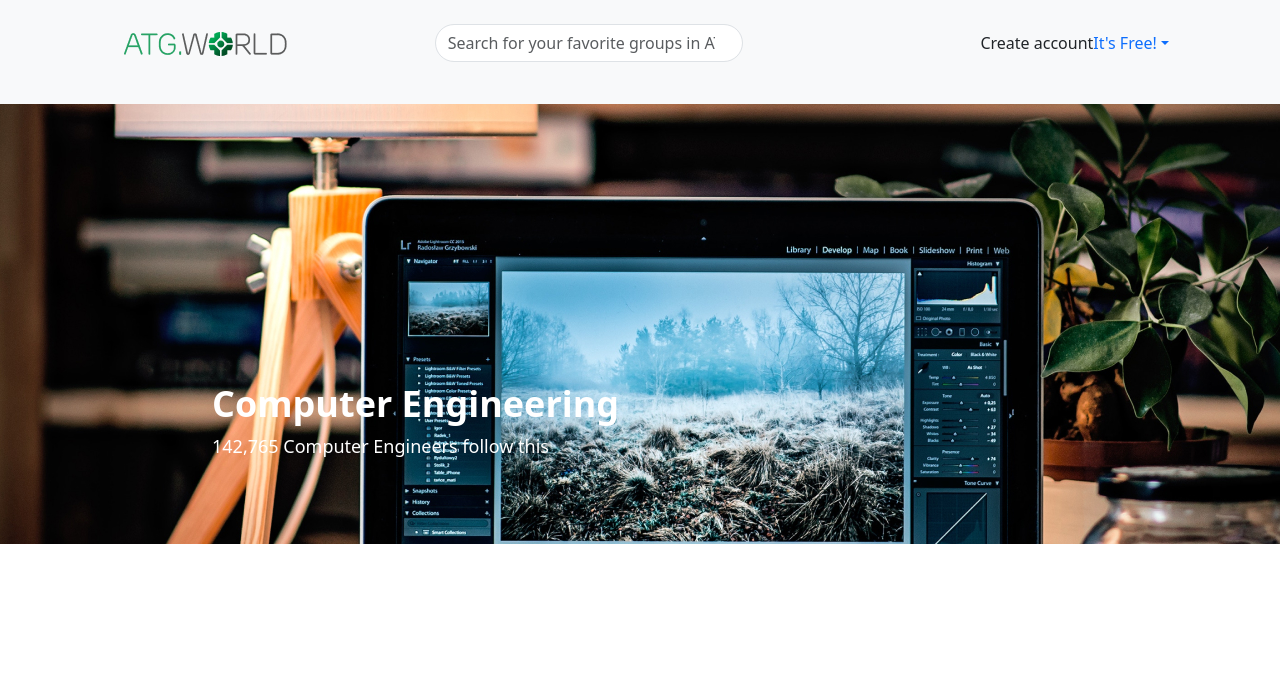
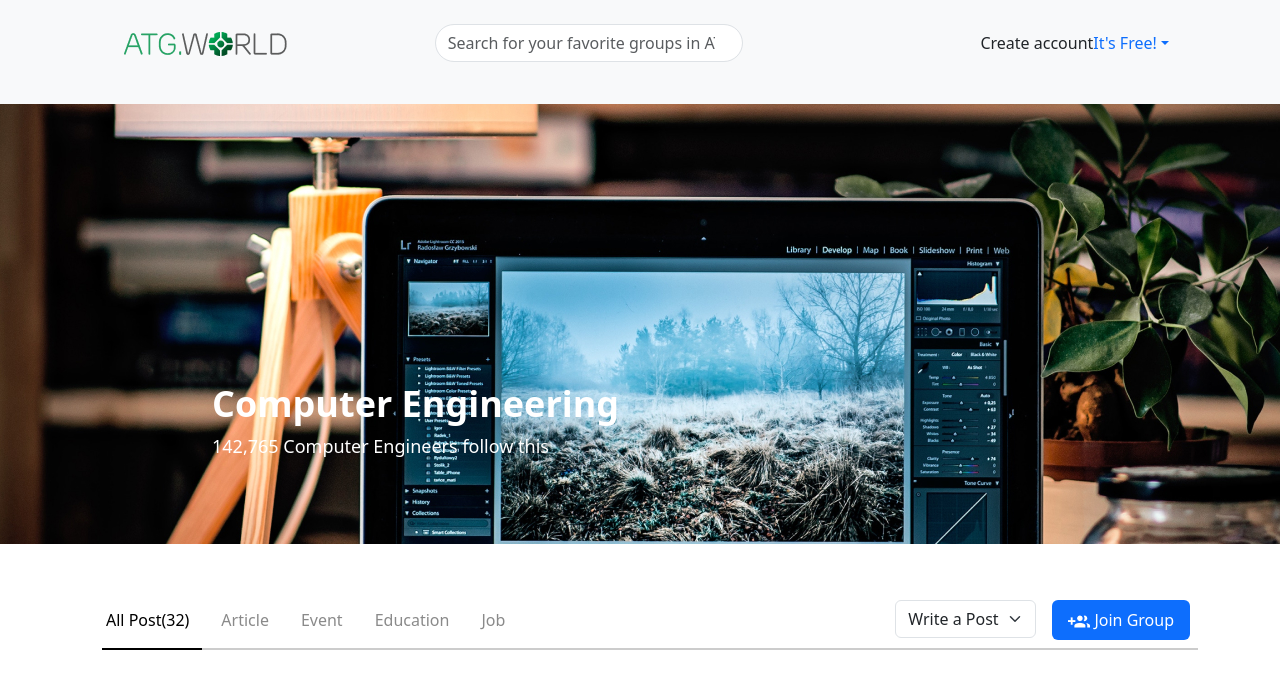
Before and after one commit to AbdullaAlMamun121/Banao-Social, a React (Vite) app: page / in a window 1280 px wide. Shown: the top 688 px of the page. Built offline with nearby package versions, Linux system fonts and the light colour scheme.

Commit message:
menu for pc done

```diff
--- a/package.json
+++ b/package.json
@@ -15,6 +15,7 @@
     "match-sorter": "^6.3.1",
     "react": "^18.2.0",
     "react-dom": "^18.2.0",
+    "react-icons": "^4.9.0",
     "react-router-dom": "^6.13.0",
     "sort-by": "^1.2.0"
   },
--- a/src/pages/Home/Home/Home.jsx
+++ b/src/pages/Home/Home/Home.jsx
@@ -1,10 +1,12 @@
 import React from 'react';
 import Header from '../Header/Header';
+import Menu from '../Menu/Menu';
 
 const Home = () => {
     return (
         <div>
             <Header></Header>
+            <Menu></Menu>
         </div>
     );
 };
--- /dev/null
+++ b/src/pages/Home/Menu/Menu.css
@@ -0,0 +1,33 @@
+.nav-link.active {
+    color: #000000;
+    font-style: normal;
+    font-weight: 400;
+    font-size: 16px;
+
+}
+
+.nav-link {
+    color: #8A8A8A;
+    font-style: normal;
+    font-weight: 400;
+    font-size: 16px;
+}
+
+.divider-container {
+    display: flex;
+    align-items: stretch;
+}
+
+.black-div {
+    width: 100px;
+    margin-left: 20px;
+    border: 1px solid black;
+    background-color: #000;
+    /* Black color */
+}
+
+.gray-div {
+    flex: 1;
+    background-color: #ccc;
+    /* Gray color */
+}
--- /dev/null
+++ b/src/pages/Home/Menu/Menu.jsx
@@ -0,0 +1,53 @@
+import React from 'react';
+import user from '../../../assets/user.png';
+import './Menu.css'
+const Menu = () => {
+    return (
+        <div className='container mt-5'>
+            <div className="d-flex">
+                <div className="p-2 flex-grow-1">
+                    <ul className="nav">
+                        <li className="nav-item">
+                            <a className="nav-link active" aria-current="page" href="#">All Post(32)</a>
+                        </li>
+
+                        <li className="nav-item">
+                            <a className="nav-link" href="#">Article</a>
+                        </li>
+                        <li className="nav-item">
+                            <a className="nav-link" href="#">Event</a>
+                        </li>
+                        <li className="nav-item">
+                            <a className="nav-link" href="#">Education</a>
+                        </li>
+                        <li className="nav-item">
+                            <a className="nav-link" href="#">Job</a>
+                        </li>
+                    </ul>
+                </div>
+                <div className="p-2 nav-pills">
+                    <ul className="nav">
+                        <li className="nav-item me-3">
+                            <select class="form-select" aria-label="Default select example">
+                                <option selected>Write a Post</option>
+                                <option value="1">One</option>
+                                <option value="2">Two</option>
+                                <option value="3">Three</option>
+                            </select>
+                        </li>
+                        <li className="nav-item">
+                            <a className="nav-link active" href="#"> <img src={user} alt="" /> Join Group</a>
+
+                        </li>
+                    </ul>
+                </div>
+            </div>
+            <div className="divider-container">
+                <div className="black-div"></div> {/* Black div */}
+                <div className="gray-div"></div> {/* Gray div */}
+            </div>
+        </div>
+    );
+};
+
+export default Menu;
```
Also changed, not shown: src/assets/user.png (added), 1 other file (tests, documents, lock files or other folders).
